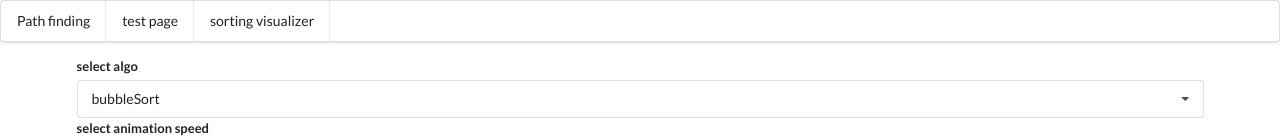
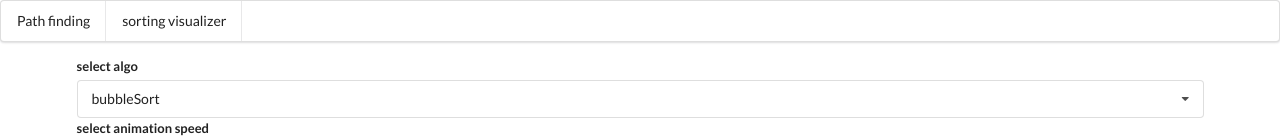
Before and after one commit to nirchetrit/portfolio, a React (Create React App) app: page /sortingvisualizer in a window 1280 px wide. Shown: the top 140 px of the page. Built offline with nearby package versions, Linux system fonts and the light colour scheme.

Commit message:
no test page

```diff
--- a/src/App.js
+++ b/src/App.js
@@ -18,11 +18,11 @@ export default () => {
             <PathFinding></PathFinding>
           </div>
         </Route>
-        <Route path="/testpage">
+        {/* <Route path="/testpage">
           <div className="ui container">
             <TestPage></TestPage>
           </div>
-        </Route>
+        </Route> */}
         <Route path="/sortingvisualizer">
           <div className="ui container">
             <SortingVisualizer></SortingVisualizer>
--- a/src/components/Header.js
+++ b/src/components/Header.js
@@ -6,9 +6,9 @@ const Header = () => {
       <Link href="/" className="item">
         Path finding
       </Link>
-      <Link href="/testpage" className="item">
+      {/* <Link href="/testpage" className="item">
         test page
-      </Link>
+      </Link> */}
       <Link href="/sortingvisualizer" className="item">
         sorting visualizer
       </Link>
--- a/src/components/PathFinding/PathFinding.js
+++ b/src/components/PathFinding/PathFinding.js
@@ -66,8 +66,7 @@ const PathFinding = () => {
       }
     }
   };
-  //nodes[0].length = width
-  // nodes.length = height
+
   const getSolutionPath = (map, finishNode, height, width) => {
     let path = [];
     let prevNodeIndex = map[finishNode.index];
--- a/src/components/sortingVisualizer/SortingVisualizer.js
+++ b/src/components/sortingVisualizer/SortingVisualizer.js
@@ -113,7 +113,7 @@ const animationSpeedOptions = [
 
 
 const SortingVisualizer = () => {
-  const forceRerender = useForceRerender();
+  // const forceRerender = useForceRerender();
 
   //------------------------------states---------------------------------------/////
   const [sortAlgo, setSortAlgo] = useState(sortAlgoOptions[0]);
@@ -133,7 +133,6 @@ const SortingVisualizer = () => {
   const resetButton = () => {
     console.log("reset");
     paintBars([1, 2, 3], 'black')
-
     console.log(bars);
   };
 
```
